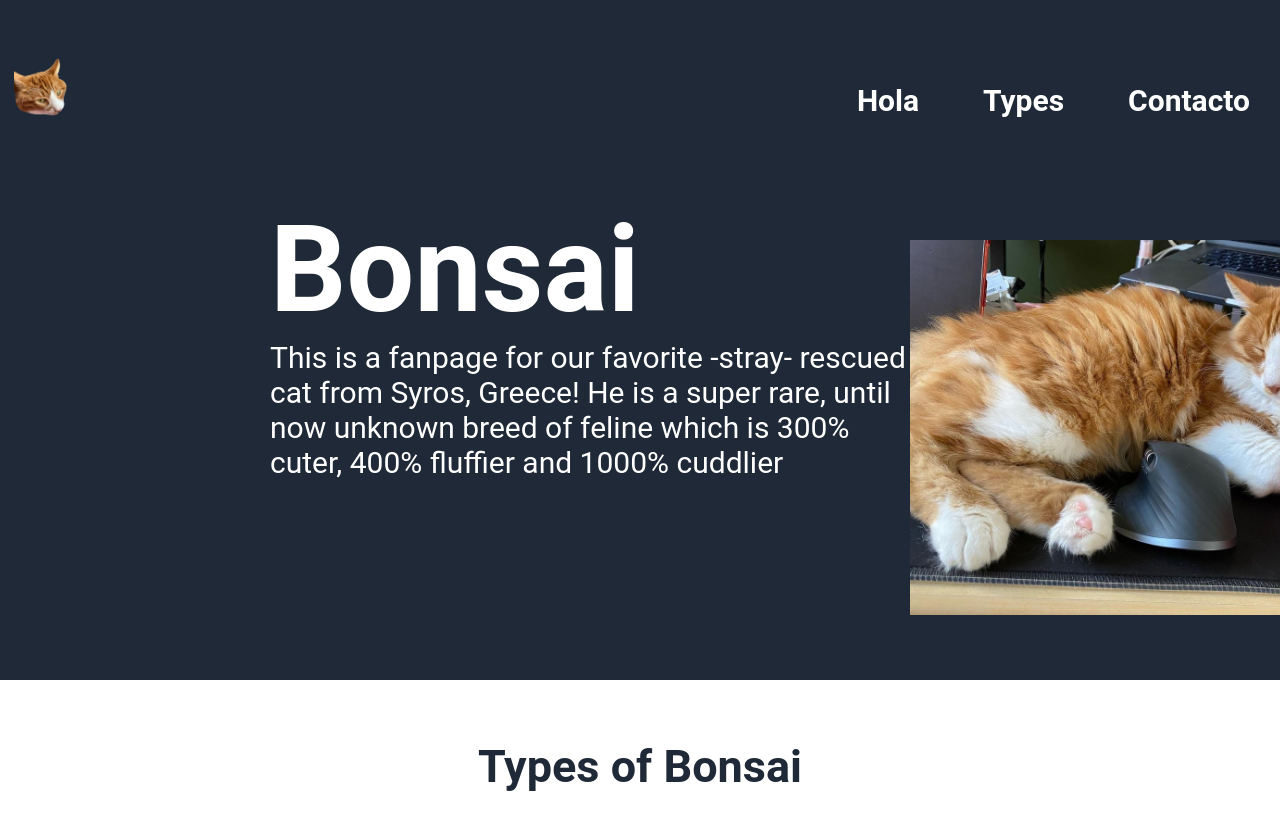
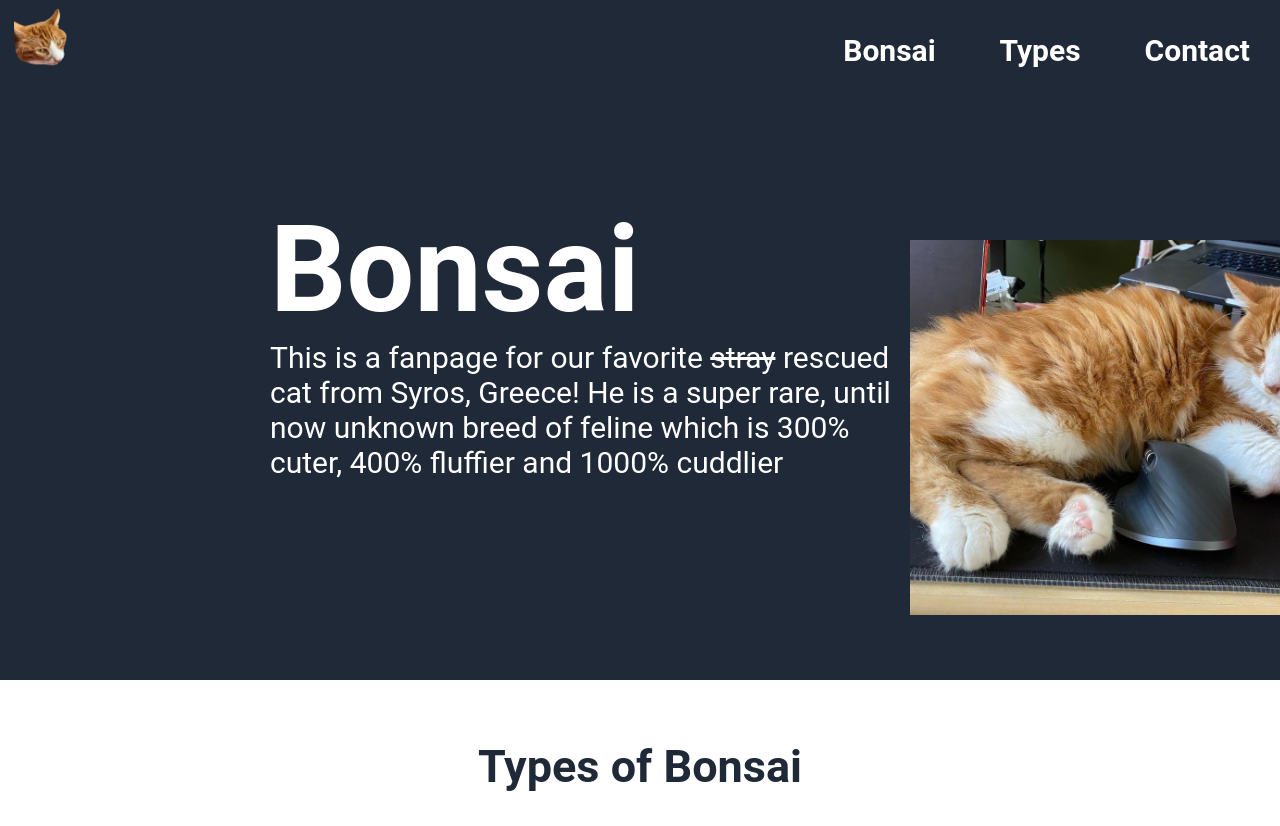
Before and after one commit to lordsp/landing-page, a plain HTML site: page index.html in a window 1280 px wide. Shown: the top 826 px of the page. Drawn offline with Linux system fonts and the light colour scheme.

Commit message:
last commit

```diff
--- a/css/main.css
+++ b/css/main.css
@@ -2,14 +2,7 @@
 
 body {
     background-color: #1f2937;
-    padding: 0;
-    margin: 0;
     text-align: center;
-}
-
-.savoir {
-    padding: 0;
-    margin: 0;
 }
 
 /* Header */
@@ -18,7 +11,7 @@ body {
     color: #f9faf8;
     font-style: bold;
     width: 100%;
-    height: 30px;
+    height: 0px;
     align-items: center;
 }
 
--- a/index.html
+++ b/index.html
@@ -11,21 +11,21 @@
 </head>
 
 <body>
-    <header class="header" style="position:absolute; top:0px; left:0px; height:200px; right:0px;overflow:hidden;">
+    <header class="header" style="position:absolute; top:0px; left:0px; height:100px; right:0px;overflow:hidden;">
         <div class="headerimg">
             <img src="images/bonsaiicono.png" height="60px" alt="bonsai">
         </div>
         <div class="headerlinks">
-            <a href="#">Hola</a>
+            <a href="#bonsai">Bonsai</a>
             <a href="#bonsaiTypes">Types</a>
-            <a href="#">Contacto</a>
+            <a href="#bonsaiContact">Contact</a>
         </div>
     </header>
     <main>
-        <div class="intro">
+        <div id="Bonsai" class="intro">
             <div class="introText">
                 <h1>Bonsai</h1>
-                <p>This is a fanpage for our favorite -stray- rescued cat from Syros, Greece! He is a super rare,
+                <p>This is a fanpage for our favorite <s>stray</s> rescued cat from Syros, Greece! He is a super rare,
                     until now unknown breed of feline which is 300% cuter, 400% fluffier and 1000%
                     cuddlier
                 </p>
@@ -68,7 +68,7 @@
                 </p>
             </div>
         </div>
-        <div class="social">
+        <div id="bonsaiContact" class="social">
             <div class="socialTodo">
                 <div class="socialRect">
                     <h1>Follow me on Insta!</h1>
```
